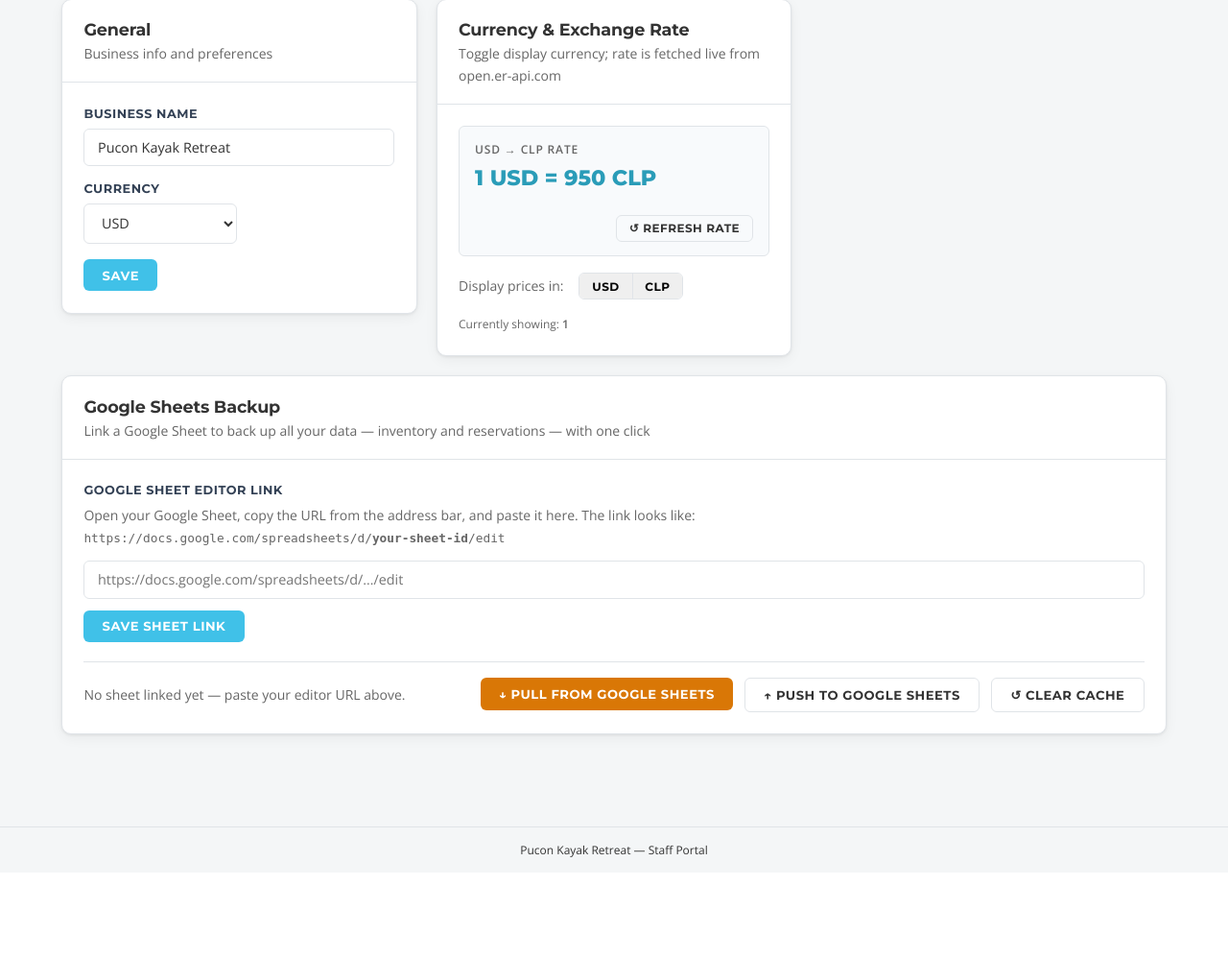
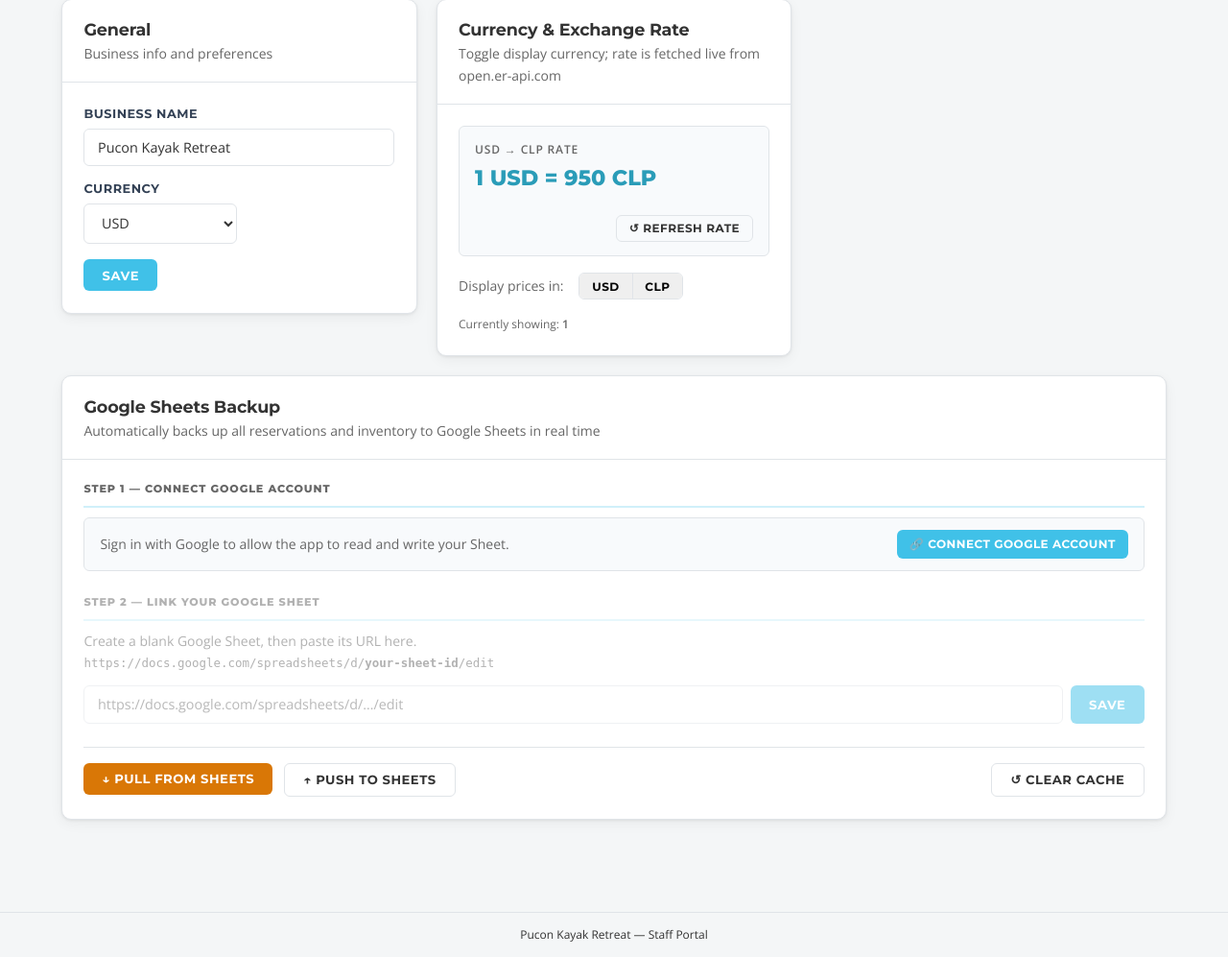
Before and after one commit to TSCODEWORK/pucon-kayak-retreat, a Flask app: page /settings in a window 1280 px wide. Shown: the part 647-1644 px from the top of the page at 96% size. Before the commit the page ends 1540 px from the top, so only its background shows below. Run offline with Flask 3, Linux system fonts and the light colour scheme; the visitor is signed in with stand-in values (Sample User, id 1); data that the repository does not hold is empty.

Commit message:
Replace service-account auth with OAuth2 Google sign-in for Sheets
Each user now connects their own Google account with one click instead of
setting up a service account JSON file. This makes Sheets sync work
out-of-the-box for everyone who installs the app.

How it works:
- /oauth/google     — starts OAuth2 flow, redirects to Google consent screen
- /oauth/callback   — receives auth code, exchanges for tokens, stores in DB
- /oauth/disconnect — removes stored token

Token handling:
- tokens stored as JSON in settings ('google_oauth_token')
- SheetsClient loads token at startup; falls back to service account JSON if present
- expired access tokens auto-refresh using the stored refresh_token; updated
  token saved back to DB via on_token_refresh callback (no re-auth needed)

Settings UI:
- Two-step setup: Step 1 = Connect Google Account button, Step 2 = sheet URL
- Connected state shows green checkmark + Disconnect button
- Push/Pull buttons disabled until both steps are complete

sheets.py:
- SheetsClient.__init__ accepts oauth_token_json + on_token_refresh callback
- _build_credentials(): OAuth2 path first, service account fallback
- reset_connection() accepts optional new oauth_token_json

Co-Authored-By: Claude Sonnet 4.6 <noreply@anthropic.com>

```diff
--- a/app.py
+++ b/app.py
@@ -19,7 +19,7 @@ from flask import (
 from dotenv import load_dotenv
 from utils import _parse_dt  # single source of truth
 from db import DatabaseClient, DatabaseError
-from sheets import SheetsClient, SheetsError
+from sheets import SheetsClient, SheetsError, SCOPES
 from sync import SheetsSyncer
 
 log = logging.getLogger(__name__)
@@ -100,9 +100,16 @@ if _saved_sheet_id:
     os.environ["GOOGLE_SHEET_ID"] = _saved_sheet_id
 
 # Sheets sync is optional — silently disabled if credentials/sheet not configured
+def _on_oauth_token_refresh(new_token_json):
+    """Persist a refreshed OAuth token back to the DB and update the live client."""
+    db.update_settings({"google_oauth_token": new_token_json})
+    _sheets_client._oauth_token_json = new_token_json
+
 _sheets_client = SheetsClient(
     credentials_file=os.environ.get("GOOGLE_CREDENTIALS_FILE", "credentials.json"),
-    sheet_id=os.environ.get("GOOGLE_SHEET_ID", ""),
+    sheet_id=_startup_settings.get("sheet_id", "") or os.environ.get("GOOGLE_SHEET_ID", ""),
+    oauth_token_json=_startup_settings.get("google_oauth_token", "") or None,
+    on_token_refresh=_on_oauth_token_refresh,
 )
 syncer = SheetsSyncer(_sheets_client)
 
@@ -1210,6 +1217,84 @@ def refresh_rate():
     return redirect(request.referrer or url_for("settings_view"))
 
 
+@app.route("/oauth/google")
+@login_required
+def oauth_google_start():
+    """Start the Google OAuth2 flow — redirect user to Google's consent screen."""
+    try:
+        from google_auth_oauthlib.flow import Flow
+        secrets_path = str(_BASE / "client_secrets.json")
+        if not os.path.exists(secrets_path):
+            flash(
+                "client_secrets.json not found. Place the file in the app folder "
+                "and restart the app.",
+                "error",
+            )
+            return redirect(url_for("settings_view"))
+
+        flow = Flow.from_client_secrets_file(
+            secrets_path,
+            scopes=SCOPES,
+            redirect_uri=url_for("oauth_google_callback", _external=True),
+        )
+        auth_url, state = flow.authorization_url(
+            access_type="offline",
+            include_granted_scopes="true",
+            prompt="consent",           # always ask so we get a refresh_token
+        )
+        session["oauth_state"] = state
+        return redirect(auth_url)
+    except Exception as e:
+        flash(f"Could not start Google sign-in: {e}", "error")
+        return redirect(url_for("settings_view"))
+
+
+@app.route("/oauth/callback")
+@login_required
+def oauth_google_callback():
+    """Handle Google's redirect after the user grants permission."""
+    try:
+        from google_auth_oauthlib.flow import Flow
+        secrets_path = str(_BASE / "client_secrets.json")
+        flow = Flow.from_client_secrets_file(
+            secrets_path,
+            scopes=SCOPES,
+            redirect_uri=url_for("oauth_google_callback", _external=True),
+            state=session.get("oauth_state"),
+        )
+        # Exchange the auth code for tokens
+        os.environ["OAUTHLIB_INSECURE_TRANSPORT"] = "1"   # localhost is http, not https
+        flow.fetch_token(authorization_response=request.url.replace("http://", "https://") if request.url.startswith("https://") else request.url)
+        creds = flow.credentials
+
+        token_json = json.dumps({
+            "token":         creds.token,
+            "refresh_token": creds.refresh_token,
+            "token_uri":     creds.token_uri,
+            "client_id":     creds.client_id,
+            "client_secret": creds.client_secret,
+            "scopes":        list(creds.scopes or SCOPES),
+        })
+        db.update_settings({"google_oauth_token": token_json})
+        # Hot-reload the live client — no restart needed
+        _sheets_client.reset_connection(oauth_token_json=token_json)
+        session.pop("oauth_state", None)
+        flash("Google account connected! Now paste your Sheet URL below and save.", "success")
+    except Exception as e:
+        flash(f"Google sign-in failed: {e}", "error")
+    return redirect(url_for("settings_view"))
+
+
+@app.route("/oauth/disconnect", methods=["POST"])
+@login_required
+def oauth_google_disconnect():
+    """Remove stored OAuth token and disconnect Google Sheets."""
+    db.update_settings({"google_oauth_token": ""})
+    _sheets_client.reset_connection(oauth_token_json=None)
+    flash("Google account disconnected.", "success")
+    return redirect(url_for("settings_view"))
+
+
 @app.route("/reservations/<res_id>/apply-discount", methods=["POST"])
 @login_required
 def apply_discount(res_id):
--- a/requirements.txt
+++ b/requirements.txt
@@ -2,4 +2,5 @@ flask==3.1.0
 python-dotenv==1.0.1
 gspread==6.1.4
 google-auth==2.38.0
+google-auth-oauthlib>=1.0.0
 watchdog==6.0.0
--- a/templates/settings.html
+++ b/templates/settings.html
@@ -214,62 +214,85 @@
     <div class="card-header">
       <div>
         <h3>Google Sheets Backup</h3>
-        <div class="text-sm text-muted">Link a Google Sheet to back up all your data — inventory and reservations — with one click</div>
+        <div class="text-sm text-muted">Automatically backs up all reservations and inventory to Google Sheets in real time</div>
       </div>
     </div>
     <div class="card-body">
       {% set sheet_id = settings.get('sheet_id','') or '' %}
+      {% set google_connected = settings.get('google_oauth_token','') | length > 10 %}
 
-      <form method="POST" style="margin-bottom:1.25rem">
+      <!-- Step 1: Google Account -->
+      <div style="margin-bottom:1.5rem">
+        <div class="form-section-title" style="margin-bottom:.6rem">Step 1 — Connect Google Account</div>
+        {% if google_connected %}
+          <div style="display:flex;align-items:center;gap:1rem;flex-wrap:wrap;padding:.75rem 1rem;background:#f0fdf4;border:1px solid #bbf7d0;border-radius:var(--radius-sm)">
+            <span style="color:var(--green-600);font-weight:700">✓ Google account connected</span>
+            <form method="POST" action="{{ url_for('oauth_google_disconnect') }}" style="margin-left:auto">
+              <button type="submit" class="btn btn-ghost btn-sm"
+                onclick="return confirm('Disconnect Google account? Sheets sync will stop working.')">
+                Disconnect
+              </button>
+            </form>
+          </div>
+        {% else %}
+          <div style="display:flex;align-items:center;gap:1rem;flex-wrap:wrap;padding:.75rem 1rem;background:var(--slate-50);border:1px solid var(--border);border-radius:var(--radius-sm)">
+            <span class="text-sm text-muted">Sign in with Google to allow the app to read and write your Sheet.</span>
+            <a href="{{ url_for('oauth_google_start') }}" class="btn btn-primary btn-sm" style="margin-left:auto;white-space:nowrap">
+              🔗 Connect Google Account
+            </a>
+          </div>
+        {% endif %}
+      </div>
+
+      <!-- Step 2: Sheet URL -->
+      <div style="margin-bottom:1.5rem;{% if not google_connected %}opacity:.5;pointer-events:none{% endif %}">
+        <div class="form-section-title" style="margin-bottom:.6rem">Step 2 — Link your Google Sheet</div>
+        <form method="POST">
           <input type="hidden" name="action" value="update_sheet_url">
           <div class="form-group" style="margin-bottom:.75rem">
-          <label class="form-label">Google Sheet editor link</label>
             <div class="text-sm text-muted" style="margin-bottom:.5rem">
-            Open your Google Sheet, copy the URL from the address bar, and paste it here. The link looks like:<br>
-            <span style="font-family:monospace;font-size:.8rem;color:var(--text-muted)">https://docs.google.com/spreadsheets/d/<strong>your-sheet-id</strong>/edit</span>
+              Create a blank Google Sheet, then paste its URL here.<br>
+              <span style="font-family:monospace;font-size:.78rem;color:var(--text-muted)">https://docs.google.com/spreadsheets/d/<strong>your-sheet-id</strong>/edit</span>
             </div>
-          <input class="form-control" type="url" name="sheet_url"
+            <div style="display:flex;gap:.5rem;flex-wrap:wrap">
+              <input class="form-control" type="url" name="sheet_url" style="flex:1;min-width:240px"
                 placeholder="https://docs.google.com/spreadsheets/d/…/edit"
                 value="{{ ('https://docs.google.com/spreadsheets/d/' + sheet_id + '/edit') if sheet_id else '' }}">
-        </div>
-        <button type="submit" class="btn btn-primary">Save Sheet Link</button>
+              <button type="submit" class="btn btn-primary">Save</button>
               {% if sheet_id %}
                 <a href="https://docs.google.com/spreadsheets/d/{{ sheet_id }}/edit" target="_blank"
-             class="btn btn-ghost" style="margin-left:.5rem">↗ Open Sheet</a>
-        {% endif %}
-      </form>
-
-      <div style="display:flex;gap:1rem;flex-wrap:wrap;align-items:center;border-top:1px solid var(--border);padding-top:1rem">
-        <div class="text-sm text-muted">
-          {% if sheet_id %}
-            Sheet linked: <span style="font-family:monospace">{{ sheet_id[:20] }}…</span>
-            <br>
-            {% if last_synced %}
-              <span style="color:var(--green-600)">✓ Last synced: {{ last_synced_label }}</span>
-            {% else %}
-              <span style="color:var(--text-muted)">Not synced yet — push or pull to sync.</span>
-            {% endif %}
-          {% else %}
-            No sheet linked yet — paste your editor URL above.
+                   class="btn btn-ghost">↗ Open</a>
               {% endif %}
             </div>
-        <div style="margin-left:auto;display:flex;gap:.75rem;flex-wrap:wrap">
+          </div>
+        </form>
+        {% if sheet_id %}
+          <div class="text-sm" style="color:var(--green-600)">
+            ✓ Sheet linked
+            {% if last_synced %} · Last synced: {{ last_synced_label }}{% endif %}
+          </div>
+        {% endif %}
+      </div>
+
+      <!-- Sync actions -->
+      <div style="display:flex;gap:.75rem;flex-wrap:wrap;border-top:1px solid var(--border);padding-top:1rem">
         <form method="POST" action="{{ url_for('api_pull') }}"
-            onsubmit="{% if not sheet_id %}alert('Link a Google Sheet first.'); return false;{% else %}return confirm('This will overwrite local data from Google Sheets. Any local-only changes will be lost. Continue?');{% endif %}">
-            <button type="submit" class="btn btn-warning" {% if not sheet_id %}title="Link a sheet first"{% endif %}>
-              ↓ Pull from Google Sheets
+          onsubmit="{% if not sheet_id or not google_connected %}alert('Complete Steps 1 and 2 first.'); return false;{% else %}return confirm('This will overwrite local data from Google Sheets. Any local-only changes will be lost. Continue?');{% endif %}">
+          <button type="submit" class="btn btn-warning"
+            {% if not sheet_id or not google_connected %}title="Complete setup first" disabled{% endif %}>
+            ↓ Pull from Sheets
           </button>
         </form>
         <form method="POST" action="{{ url_for('api_sync') }}"
-            onsubmit="{% if not sheet_id %}alert('Link a Google Sheet first.'); return false;{% endif %}">
-            <button type="submit" class="btn btn-ghost" {% if not sheet_id %}title="Link a sheet first"{% endif %}>
-              ↑ Push to Google Sheets
+          onsubmit="{% if not sheet_id or not google_connected %}alert('Complete Steps 1 and 2 first.'); return false;{% endif %}">
+          <button type="submit" class="btn btn-ghost"
+            {% if not sheet_id or not google_connected %}title="Complete setup first" disabled{% endif %}>
+            ↑ Push to Sheets
           </button>
         </form>
-          <form method="POST" action="{{ url_for('api_refresh') }}">
+        <form method="POST" action="{{ url_for('api_refresh') }}" style="margin-left:auto">
           <button type="submit" class="btn btn-ghost">↺ Clear Cache</button>
         </form>
-        </div>
       </div>
     </div>
   </div>
```
Also changed, not shown: sheets.py (+56 -14 lines). Lines whose indentation alone changed are shown as unchanged.
